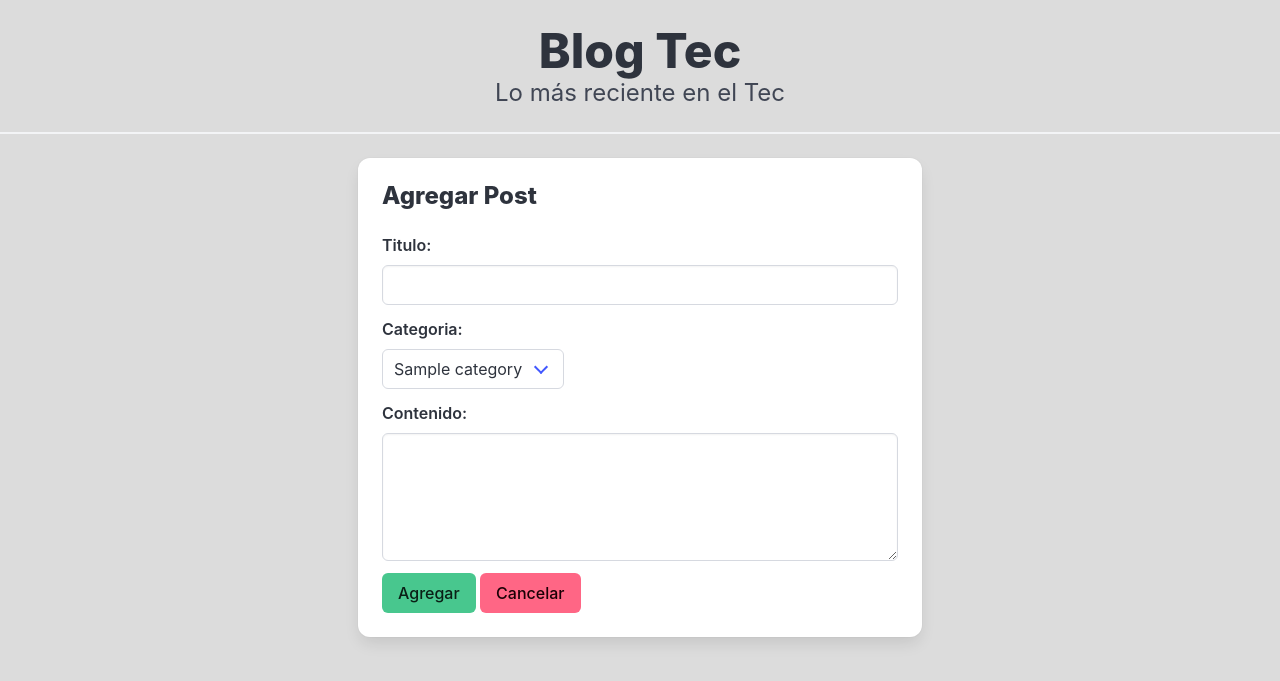
After one commit to Eren251/blog_tec, a Flask app: page /posts/new in a window 1280 px wide. The commit adds this page. Shown: the top 681 px of the page. Run offline with Flask 3, Linux system fonts and the light colour scheme; tables that the repository leaves empty hold one stand-in row (values such as "Sample post"); some libraries are stand-ins or nearby versions.

Commit message:
agregando insertar

```diff
--- a/app/__init__.py
+++ b/app/__init__.py
@@ -35,3 +35,23 @@ def index():
     posts = Post.query.all()
     categories = Category.query.all()
     return render_template('index.html', posts=posts, categories=categories)
+
+#Ruta /post crear un nuevo post
+@app.route('/posts/new', methods=['GET','POST'])
+def add_post():
+    if request.method == 'POST':
+        title = request.form['title']
+        content = request.form['content']
+        category_id = request.form.get('category_id')
+        new_post = Post(title=title, content=content, category_id=category_id)
+        db.session.add(new_post)
+        db.session.commit()
+
+        return redirect(url_for('index'))
+
+    #Aqui sigue si es GET
+    categories = Category.query.all()
+    return render_template('create_post.html', categories=categories)
+
+if __name__ == '__main__':
+    app.run(debug=True)
--- /dev/null
+++ b/app/templates/create_post.html
@@ -0,0 +1,47 @@
+{% extends 'base.html' %}
+{% block title%} Blog Tec{% endblock %}
+{% block content%}
+<div class="columns">
+    <div class="column is-offset-3 is-6">
+        <div class="card">
+            <div class="card-content">
+                <div class="media">
+                    <div class="media-content">
+                        <p class="title is-4">Agregar Post</p>
+                    </div>
+                </div>
+                <div class="content">
+                    <form action="{{ url_for('add_post') }}" method="post">
+                        <div class="field">
+                            <label class="label">Titulo:</label>
+                            <div class="control">
+                                <input class="input" type="text" name='title'>
+                            </div>
+                        </div>
+                        <div class="field">
+                            <label class="label">Categoria:</label>
+                            <div class="control">
+                                <div class="select">
+                                    <select name="category_id">
+                                        {% for category in categories %}
+                                        <option value="{{ category.id }}">{{ category.name }}</option>
+                                        {% endfor %}
+                                    </select>
+                                </div>
+                            </div>
+                        </div>
+                        <div class="field">
+                            <label class="label">Contenido:</label>
+                            <div class="control">
+                                <textarea class="textarea" name="content"></textarea>
+                            </div>
+                        </div>
+                        <button class="button is-success " type="submit">Agregar</button>
+                        <a class="button is-danger" href="{{ url_for('index') }}">Cancelar</a>
+                    </form>
+                </div>
+            </div>
+        </div>
+    </div>
+</div>
+{% endblock%}
--- a/app/templates/index.html
+++ b/app/templates/index.html
@@ -19,8 +19,6 @@
                     </div>
             </div>
             <div>
-            <a href="{{ url_for('update_post', id = post.id )}}" class="button is-small is-link is-outlined"><i class="fa-solid fa-pen-to-square"></i></a>
-            <a href="{{ url_for('delete_post', id = post.id )}}" class="button is-small is-danger is-outlined"><i class="fa-solid fa-trash"></i></a>
             </div>
         </div>
         {% endfor %}
```
